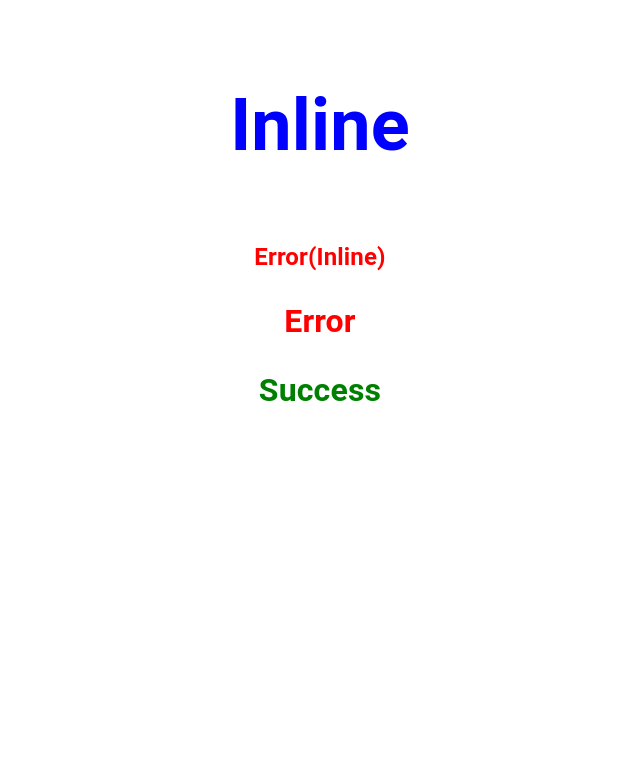
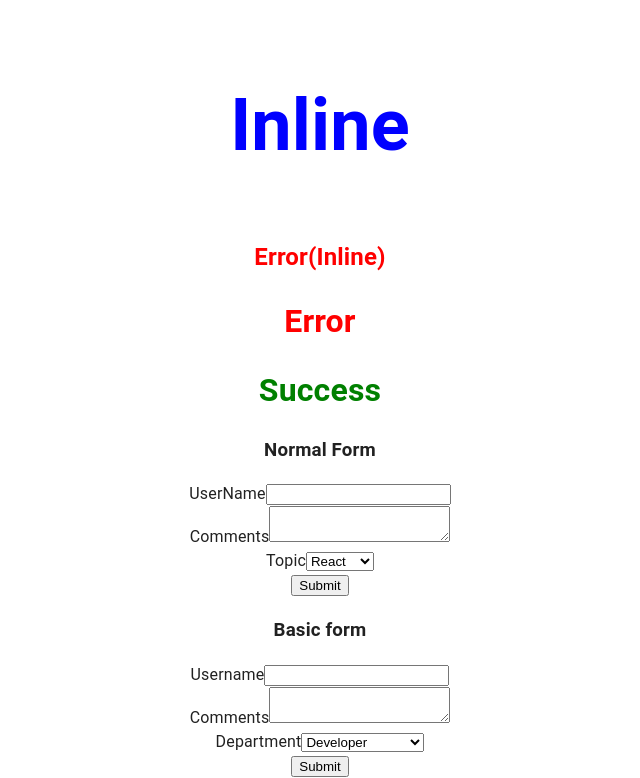
Before and after one commit to fhabhishektiwari/react-js-learning, a React (Create React App) app: page / in a window 1280 px wide. Shown: the part 1697-2475 px from the top of the page, without its empty margins (8-648 px from the left). Before the commit the page ends 2133 px from the top, so only its background shows below. Built offline with nearby package versions, Linux system fonts and the light colour scheme.

Commit message:
basic form handling

```diff
--- a/src/App.js
+++ b/src/App.js
@@ -21,6 +21,8 @@ import Stylesheet from './components/Stylesheet';
 import Inline from './components/Inline';
 import './components/appStyles.css';
 import Styles from './components/appStyles.module.css';
+import Form from './components/Form';
+import BasicForm from './components/BasicForm';
 
 
 const initialValue={
@@ -113,6 +115,9 @@ function App() {
             <h1 className='error'>Error</h1>
             <h1 className={Styles.success}>Success</h1>
 
+            <Form/>
+
+            <BasicForm/>
 
           </Grid>
         </Grid>
--- /dev/null
+++ b/src/components/BasicForm.jsx
@@ -0,0 +1,54 @@
+import React, { useState } from 'react'
+
+function BasicForm() {
+    const [username,setUsername]=useState('');
+    const [comments, setComments] = useState('');
+    const [department, setDepartment] = useState('Developer');
+
+
+
+    const handleUsernameChange=(event)=>{
+        setUsername(event.target.value)
+    }
+
+    const handleCommentsChange=(event)=>{
+        setComments(event.target.value)
+    }
+
+    const handleDepartmentChange=(event)=>{
+        setDepartment(event.target.value)
+    }
+
+    const handleSubmit=(e)=>{
+        alert(`${username} ${comments}${department}`)
+        e.preventDefault();
+        // console.log(username);
+    }
+
+    return (
+        <form onSubmit={handleSubmit}>
+            <h3>Basic form</h3>
+            <div>
+                <label htmlFor="username">Username</label>
+                <input value={username} onChange={handleUsernameChange}/>
+            </div>
+            <div>
+                <label htmlFor="comments">Comments</label>
+                <textarea value={comments} onChange={handleCommentsChange}></textarea>
+            </div>
+            <div>
+                <label htmlFor="department">Department</label>
+                <select value={department} onChange={handleDepartmentChange}>
+                    <option value="developer">Developer</option>
+                    <option value="mechanical">Mechanical</option>
+                    <option value="electrical">Electrical</option>
+                    <option value="hrmanagement">HR Management</option>
+
+                </select>
+            </div>
+            <button type="submit">Submit</button>
+        </form>
+    )
+}
+
+export default BasicForm
--- /dev/null
+++ b/src/components/Form.jsx
@@ -0,0 +1,73 @@
+import React, { Component } from 'react'
+
+class Form extends Component {
+
+    constructor(props){
+        super(props)
+        this.state={
+            username:'',
+            comments:'',
+            topic:'react',
+        }
+    }
+
+    handleUsernameChange=(event)=>{
+        this.setState({
+            username:event.target.value
+        })
+    }
+    handleCommentsChange=(event)=>{
+        this.setState({
+            comments:event.target.value
+        })
+    }
+
+    handleTopicChange=(event)=>{
+        this.setState({
+            topic:event.target.value
+        })
+    }
+
+    // handleSubmit
+    handleSubmit=(e)=>{
+        alert(`${this.state.username} ${this.state.comments} ${this.state.topic}`);
+        e.preventDefault();
+    }
+
+    render() {
+        const {username,comments,topic}=this.state;
+        return (
+            <form onSubmit={this.handleSubmit}>
+                <h3>Normal Form</h3>
+                <div>
+                    <label htmlFor='username'>UserName</label>
+                    <input
+                        type="text"
+                        value={username}
+                        onChange={this.handleUsernameChange}
+                    />
+                </div>
+                <div>
+                    <label htmlFor='comments'>Comments</label>
+                    <textarea
+                        value={comments}
+                        onChange={this.handleCommentsChange}
+                    ></textarea>
+                </div>
+
+                <div>
+                    <label htmlFor='topic'>Topic</label>
+                    <select value={topic} onChange={this.handleTopicChange}>
+                        <option value="react">React</option>
+                        <option value="angular">Angular</option>
+                        <option value="vue">Vue</option>
+                    </select>
+                </div>
+                <button type='submit'>Submit</button>
+
+            </form>
+        )
+    }
+}
+
+export default Form
```
